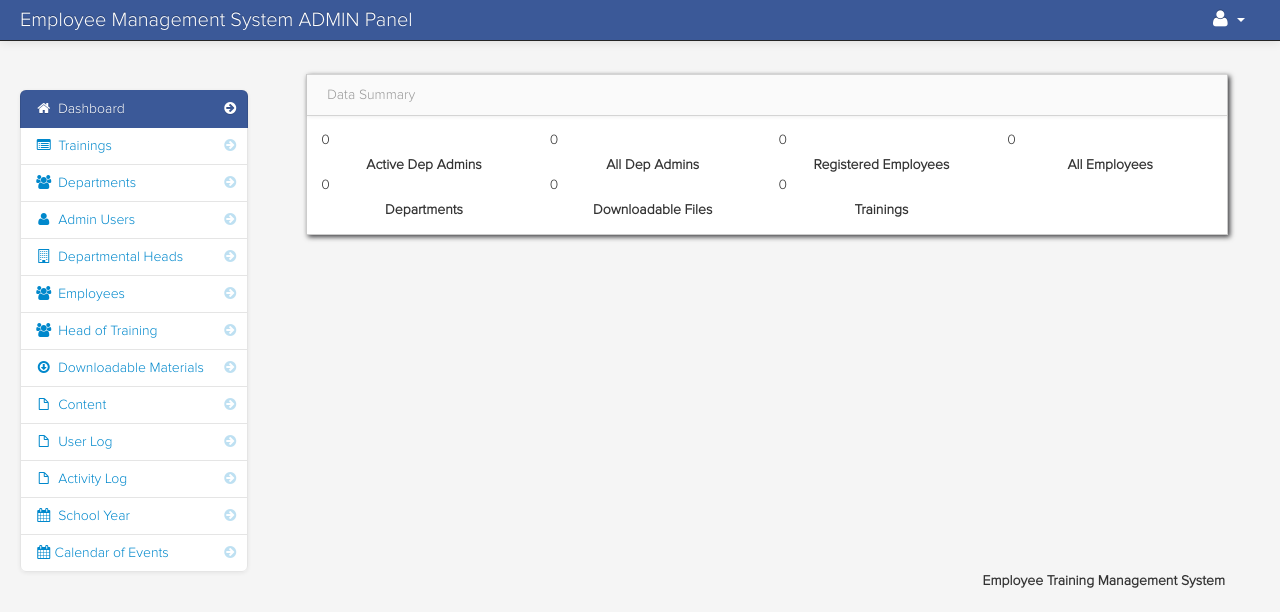
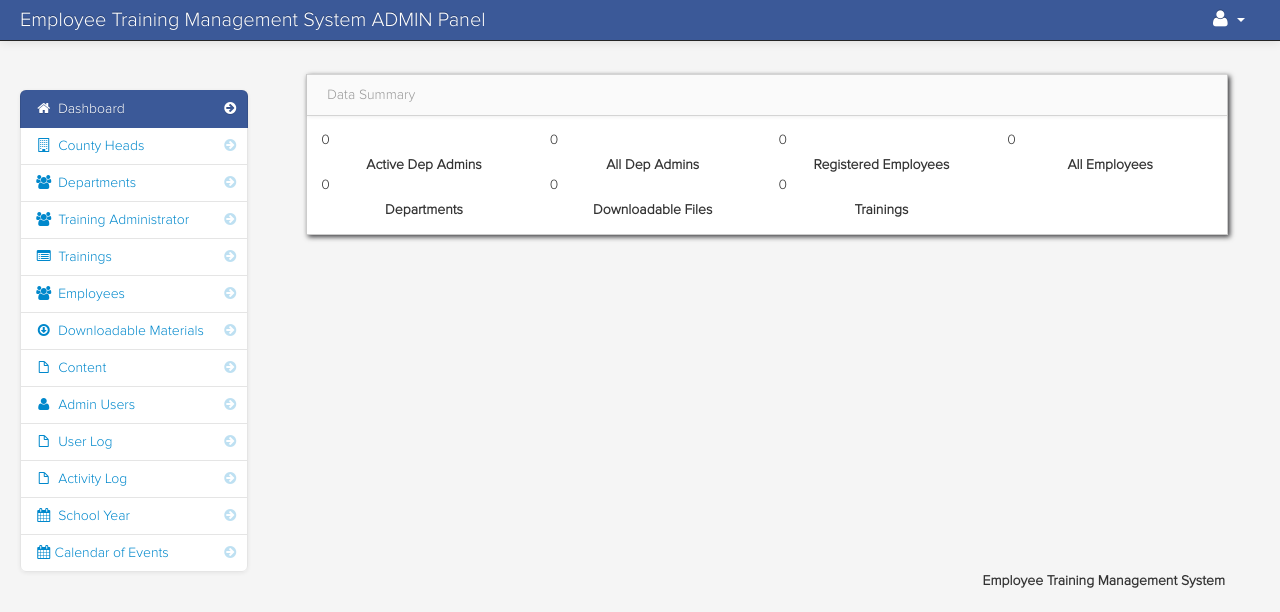
Before and after one commit to stodipo/student-selfassessment, a PHP site: page /admin/dashboard.php in a window 1280 px wide. Shown: the top 612 px of the page. Run offline with PHP 8.4, Linux system fonts and the light colour scheme; the visitor is signed in with stand-in values (Sample User, id 1); data that the repository does not hold is empty; some libraries are stand-ins or nearby versions.

Commit message:
Updated the dashboard contents

```diff
--- a/admin/navbar.php
+++ b/admin/navbar.php
@@ -5,7 +5,7 @@
                      <span class="icon-bar"></span>
                      <span class="icon-bar"></span>
                     </a>
-                    <span class="brand" href="#">Employee Management System ADMIN Panel</span>
+                    <span class="brand" href="#">Employee Training Management System ADMIN Panel</span>
                     <div class="nav-collapse collapse">
                         <ul class="nav pull-right">
 						<?php $query= mysql_query("select * from users where user_id = '$session_id'")or die(mysql_error());
--- a/admin/navbar_index.php
+++ b/admin/navbar_index.php
@@ -5,7 +5,7 @@
                      <span class="icon-bar"></span>
                      <span class="icon-bar"></span>
                     </a>
-                    <a class="brand" href="#">Learning Management System</a>
+                    <a class="brand" href="#">Employee Training Management System</a>
                     <div class="nav-collapse collapse">
 
                     </div>
--- a/admin/sidebar_dashboard.php
+++ b/admin/sidebar_dashboard.php
@@ -1,29 +1,29 @@
      <div class="span3" id="sidebar">
      <ul class="nav nav-list bs-docs-sidenav nav-collapse collapse">
-                        <li class="active"> <a href="dashboard.php"><i class="icon-chevron-right"></i><i class="icon-home"></i>&nbsp;Dashboard</a> </li>
+                        <li  class="active"> <a href="dashboard.php"><i class="icon-chevron-right"></i><i class="icon-home"></i>&nbsp;Dashboard</a> </li>
                         <li>
-                            <a href="subjects.php"><i class="icon-chevron-right"></i><i class="icon-list-alt"></i> Trainings</a>
+                            <a href="department.php"><i class="icon-chevron-right"></i><i class="icon-building"></i> County Heads</a>
                         </li>
                         <li>
                             <a href="class.php"><i class="icon-chevron-right"></i><i class="icon-group"></i> Departments</a>
                         </li>
                         <li>
-                            <a href="admin_user.php"><i class="icon-chevron-right"></i><i class="icon-user"></i> Admin Users</a>
+                            <a href="teachers.php"><i class="icon-chevron-right"></i><i class="icon-group"></i> Training Administrator</a>
                         </li>
                         <li>
-                            <a href="department.php"><i class="icon-chevron-right"></i><i class="icon-building"></i> Departmental Heads</a>
+                            <a href="subjects.php"><i class="icon-chevron-right"></i><i class="icon-list-alt"></i> Trainings</a>
                         </li>
 						<li>
                             <a href="students.php"><i class="icon-chevron-right"></i><i class="icon-group"></i> Employees</a>
-                        </li>
-						<li>
-                            <a href="teachers.php"><i class="icon-chevron-right"></i><i class="icon-group"></i> Head of Training</a>
                         </li>
 							<li>
                             <a href="downloadable.php"><i class="icon-chevron-right"></i><i class="icon-download"></i> Downloadable Materials</a>
                         </li>
 						<li>
                             <a href="content.php"><i class="icon-chevron-right"></i><i class="icon-file"></i> Content</a>
+                        </li>
+                        <li>
+                            <a href="admin_user.php"><i class="icon-chevron-right"></i><i class="icon-user"></i> Admin Users</a>
                         </li>
 						<li>
                             <a href="user_log.php"><i class="icon-chevron-right"></i><i class="icon-file"></i> User Log</a>
@@ -34,7 +34,7 @@
                         <li>
                             <a href="school_year.php"><i class="icon-chevron-right"></i><i class="icon-calendar"></i> School Year</a>
                         </li>
-						<li>
+						<li class="">
                             <a href="calendar_of_events.php"><i class="icon-chevron-right"></i><i class="icon-calendar"></i>Calendar of Events</a>
                         </li>
                     </ul>
```
Also changed, not shown: admin/class_sidebar.php (+10 -10 lines), admin/department_sidebar.php (+13 -13 lines). Lines whose indentation alone changed are shown as unchanged.
